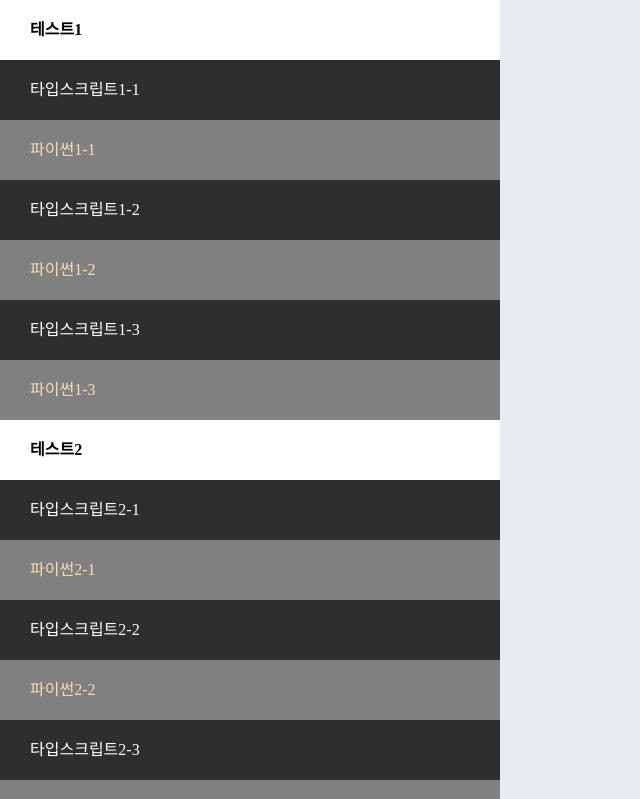
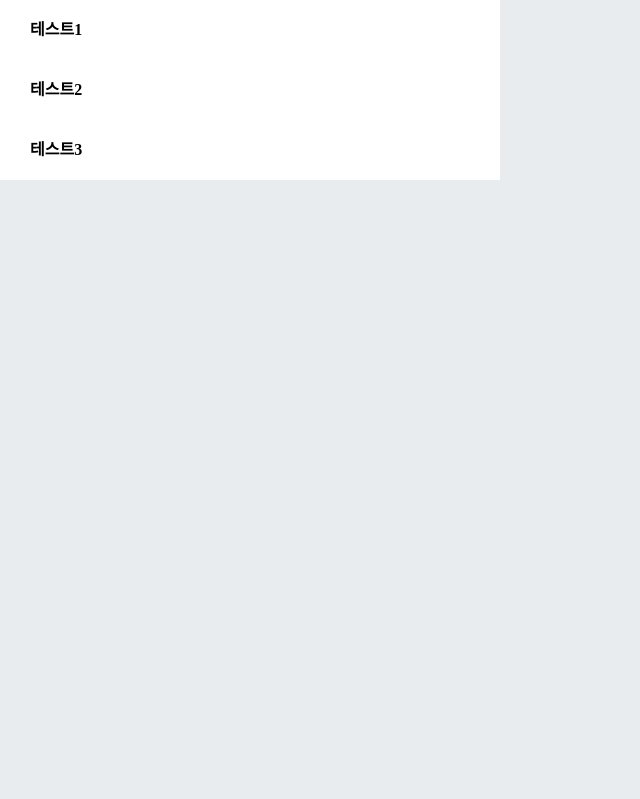
Before and after one commit to ShinEunJin/react-typescript-study, a React (Create React App) app: page / in a window 1280 px wide. Shown: the top 799 px of the page, without its empty margins (0-640 px from the left). Built offline with nearby package versions, Linux system fonts and the light colour scheme.

Commit message:
nested accordion toggle

```diff
--- a/src/Accordion/AccordionDoubleItem.scss
+++ b/src/Accordion/AccordionDoubleItem.scss
@@ -3,22 +3,22 @@
   align-items: center;
   padding-left: 30px;
   overflow: hidden;
+  transition: all 0.5s;
 }
 
 .AccordionDoubleItem {
   .AccordionDoubleItem-head {
     background-color: #2e2e2e;
     color: #fff;
+    cursor: pointer;
     @include basic;
-
-    height: 60px;
   }
 
   .AccordionDoubleItem-body {
     background-color: gray;
     color: wheat;
     @include basic;
-
-    height: 60px;
+    height: 0;
+    padding-left: 30px !important;
   }
 }
--- a/src/Accordion/AccordionDoubleItem.tsx
+++ b/src/Accordion/AccordionDoubleItem.tsx
@@ -1,4 +1,4 @@
-import React from 'react'
+import React, { useState } from 'react'
 
 import "./AccordionDoubleItem.scss"
 interface Props {
@@ -6,14 +6,35 @@ interface Props {
         id: number,
         question: string,
         answer: string
-    }
+    },
+    toggle: boolean
 }
 
-const AccordionDoubleItem: React.FC<Props> = ({ data }) => {
+const AccordionDoubleItem: React.FC<Props> = ({ data, toggle }) => {
+
+    const [toggleBody, setToggleBody] = useState(false)
+
     return (
         <div className='AccordionDoubleItem'>
-            <div className='AccordionDoubleItem-head'>{data.question}</div>
-            <div className='AccordionDoubleItem-body'>{data.answer}</div>
+            <div
+                className='AccordionDoubleItem-head'
+                style={{
+                    height: toggle ? 60 : 0,
+                    color: toggle ? "#fff" : "#2e2e2e"
+                }}
+                onClick={() => setToggleBody(prev => !prev)}
+            >
+                {data.question}
+            </div>
+            <div
+                className='AccordionDoubleItem-body'
+                style={{
+                    padding: toggleBody ? "40px 0" : "0",
+                    color: toggleBody ? "wheat" : "gray"
+                }}
+            >
+                {data.answer}
+            </div>
         </div>
     )
 }
--- a/src/Accordion/AccordionItem.scss
+++ b/src/Accordion/AccordionItem.scss
@@ -8,5 +8,6 @@
     background-color: white;
     font-weight: bold;
     padding-left: 30px;
+    cursor: pointer;
   }
 }
--- a/src/Accordion/AccordionItem.tsx
+++ b/src/Accordion/AccordionItem.tsx
@@ -1,4 +1,4 @@
-import React from 'react'
+import React, { useState } from 'react'
 import AccordionDoubleItem from './AccordionDoubleItem'
 
 import "./AccordionItem.scss"
@@ -16,14 +16,17 @@ interface Props {
 }
 
 const AccordionItem: React.FC<Props> = ({ data }) => {
+
+    const [toggle, setToggle] = useState(false)
+
     return (
         <div className="AccordionItem">
-            <div className='AccordionItem-head'>
+            <div className='AccordionItem-head' onClick={() => { setToggle(prev => !prev) }}>
                 {data.name}
             </div>
             <div className='AccordionItem-body'>
                 {data.contents && data.contents.length > 0 && data.contents.map((item, idx) => (
-                    <AccordionDoubleItem key={idx} data={item} />
+                    <AccordionDoubleItem key={idx} data={item} toggle={toggle} />
                 ))}
             </div>
         </div>
```
